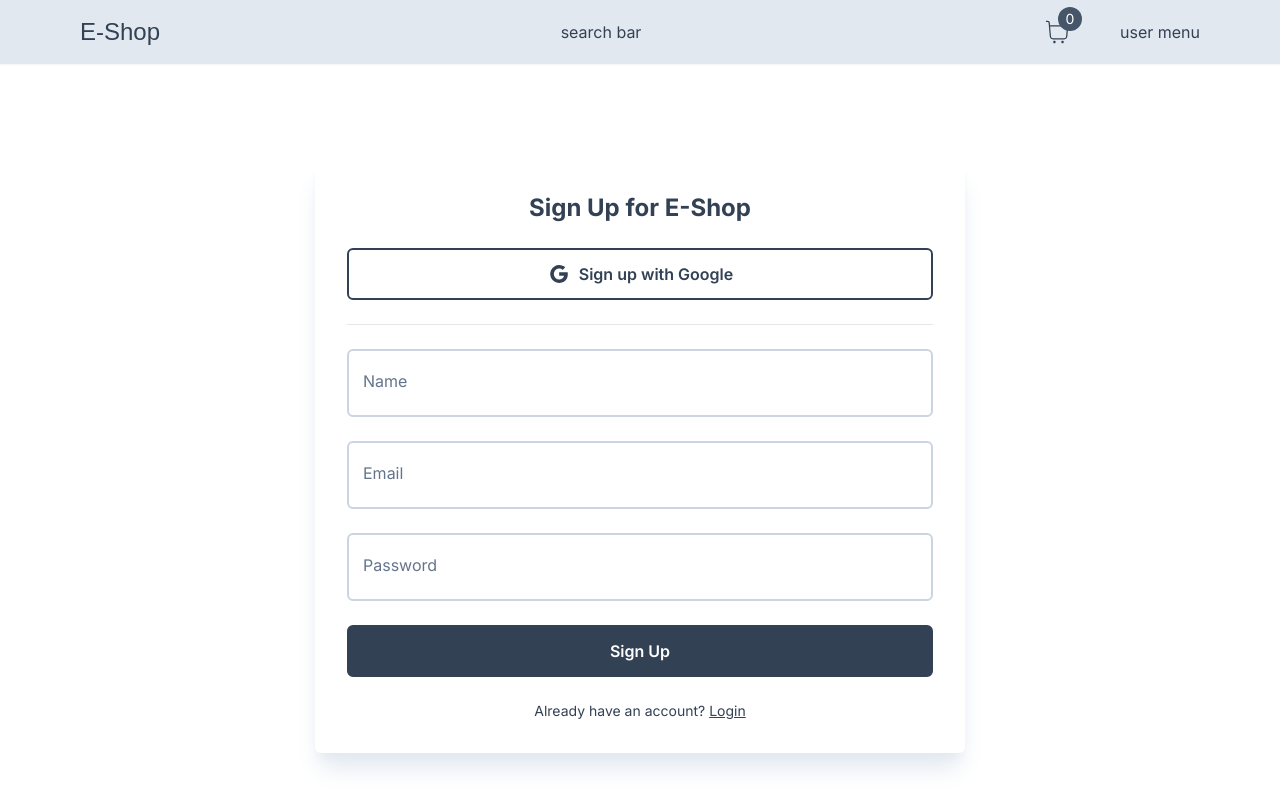
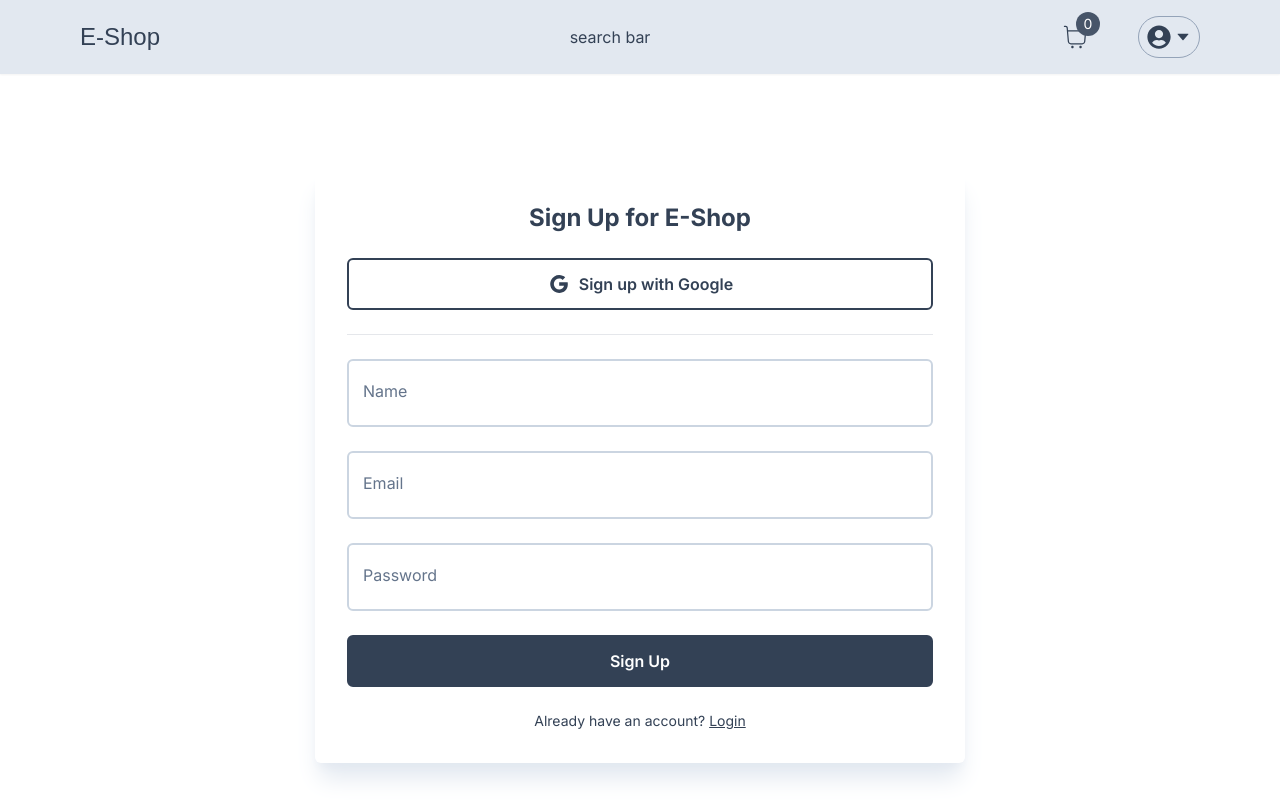
Before and after one commit to meshackkirwachumba/e-shop, a Next.js app: page /register in a window 1280 px wide. Shown: the top 800 px of the page. Built offline with nearby package versions, Linux system fonts and the light colour scheme; a web font is replaced by a local one.

Commit message:
user menu

```diff
--- /dev/null
+++ b/app/components/nav/MenuItem.tsx
@@ -0,0 +1,17 @@
+interface MenuItemProps {
+  children: React.ReactNode;
+  onClick: () => void;
+}
+
+const MenuItem = ({ children, onClick }: MenuItemProps) => {
+  return (
+    <div
+      onClick={onClick}
+      className="px-4 py-3 hover:bg-neutral-100 transition"
+    >
+      {children}
+    </div>
+  );
+};
+
+export default MenuItem;
--- a/app/components/nav/NavBar.tsx
+++ b/app/components/nav/NavBar.tsx
@@ -2,6 +2,7 @@
 import Container from "../Container";
 import { Redressed } from "next/font/google";
 import CartCount from "./CartCount";
+import UserMenu from "./UserMenu";
 
 const redressed = Redressed({ subsets: ["latin"], weight: ["400"] });
 
@@ -54,7 +55,8 @@
             >
               {/* no of items in a cart */}
               <CartCount />
-              <div>user menu</div>
+              {/* user menu */}
+              <UserMenu />
             </div>
           </div>
         </Container>
--- /dev/null
+++ b/app/components/nav/UserMenu.tsx
@@ -0,0 +1,86 @@
+"use client";
+
+import { useCallback, useState } from "react";
+import Avatar from "../Avatar";
+import { AiFillCaretDown } from "react-icons/ai";
+import Link from "next/link";
+import MenuItem from "./MenuItem";
+import { signOut } from "next-auth/react";
+
+const UserMenu = () => {
+  const [isOpen, setIsOpen] = useState(false);
+
+  const toggleOpen = useCallback(() => {
+    setIsOpen((prev) => !prev);
+  }, []);
+  return (
+    <div className="relative z-30">
+      <div
+        onClick={toggleOpen}
+        className="
+         p-2
+         border-[1px]
+         border-slate-400
+         flex
+         flex-row
+         items-center
+         gap-1
+         rounded-full
+         hover:shadow-md
+         transition
+         text-slate-700
+       "
+      >
+        <Avatar />
+        <AiFillCaretDown />
+      </div>
+      {/* if isOpen === true display the modal */}
+      {isOpen && (
+        <div
+          className="
+            absolute
+            shadow-md
+            rounded-md
+            top-12
+            right-0
+            w-[170px]
+            bg-white
+            overflow-hidden
+            text-sm
+            flex
+            flex-col
+            cursor-pointer
+
+          "
+        >
+          <div>
+            <Link href="/orders">
+              <MenuItem onClick={toggleOpen}>Your Orders</MenuItem>
+            </Link>
+            <Link href="/admin">
+              <MenuItem onClick={toggleOpen}>Admin Dashboard</MenuItem>
+            </Link>
+            <MenuItem
+              onClick={() => {
+                toggleOpen();
+                signOut();
+              }}
+            >
+              Logout
+            </MenuItem>
+          </div>
+          <div>
+            <Link href="/login">
+              <MenuItem onClick={toggleOpen}>Login</MenuItem>
+            </Link>
+            <Link href="/register">
+              <MenuItem onClick={toggleOpen}>Register</MenuItem>
+            </Link>
+          </div>
+        </div>
+      )}
+    </div>
+  );
+};
+
+export default UserMenu;
```
